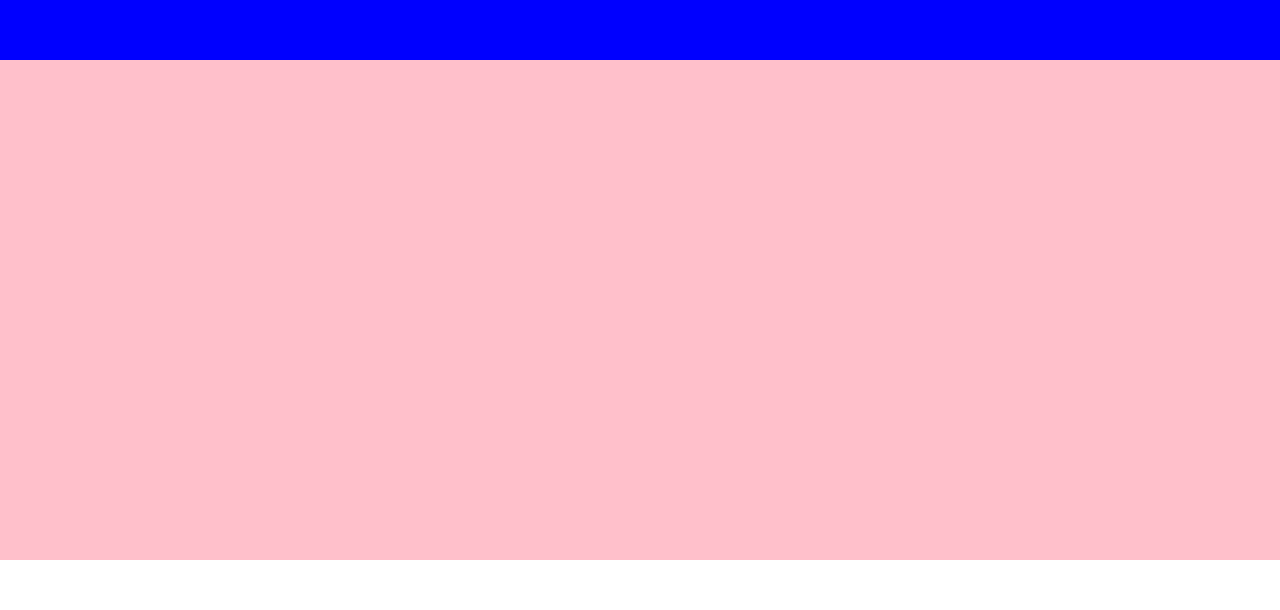
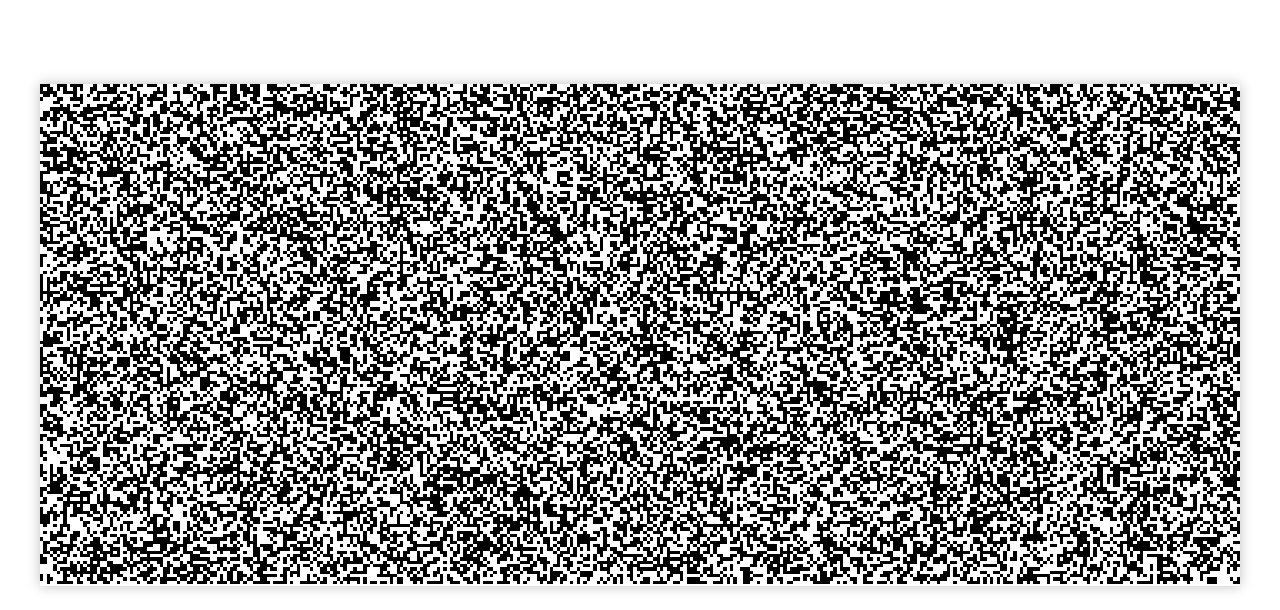
Before and after one commit to JakeKo/CellularAutomata, a plain HTML site: page index.html in a window 1280 px wide. Shown: the part 190-800 px from the top of the page. Drawn offline with Linux system fonts and the light colour scheme.

Commit message:
Developed initial rendering of rows

```diff
--- a/index.html
+++ b/index.html
@@ -11,5 +11,7 @@
                 <canvas></canvas>
             </div>
         </div>
+
+        <script src="./main.js"></script>
     </body>
 </html>
--- a/main.css
+++ b/main.css
@@ -1,3 +1,7 @@
+:root {
+    --settings-height: 250px;
+}
+
 html, body {
     height: 100vh;
     width: 100vw;
@@ -11,19 +15,20 @@ html, body {
 }
 
 form {
-    height: 250px;
-    background: blue;
+    height: var(--settings-height);
 }
 
 #canvas-container {
     width: 100%;
-    height: 500px;
-    background: pink;
+    height: calc(100% - var(--settings-height));
     box-sizing: border-box;
-    padding: 12px;
+    padding: 24px;
+    display: flex;
+    justify-content: center;
 }
 
 canvas {
-    width: 100%;
+    width: 1200px;
     height: 100%;
+    box-shadow: 0 0 12px 0 rgba(0, 0, 0, 0.25);
 }
--- /dev/null
+++ b/main.js
@@ -0,0 +1,39 @@
+const CELL_SIZE = 10; // Side length in pixels
+const CANVAS_RESOLUTION = 3;
+
+(function() {
+    const canvas = document.getElementsByTagName("canvas")[0];
+    const context = canvas.getContext("2d");
+
+    canvas.width = canvas.clientWidth * CANVAS_RESOLUTION;
+    canvas.height = canvas.clientHeight * CANVAS_RESOLUTION;
+
+    const rowLength = Math.floor(canvas.width / CELL_SIZE);
+    const rowCount = Math.floor(canvas.height / CELL_SIZE);
+
+    for (let i = 0; i < rowCount; i++) {
+        renderRow(context, i, getRandomRow(rowLength));
+    }
+})();
+
+// Reuturns an array of the specified length with a random assortment of 0 and 1
+function getRandomRow(length) {
+    const row = [];
+
+    for (let i = 0; i < length; i++) {
+        row.push(Math.round(Math.random()));
+    }
+
+    return row;
+}
+
+// Renders a row on the canvas at the given index
+function renderRow(context, rowIndex, row) {
+    row.forEach((cell, cellIndex) => {
+        const x = cellIndex * CELL_SIZE;
+        const y = rowIndex * CELL_SIZE;
+
+        context.fillStyle = cell === 0 ? "#000000" : "#FFFFFF";
+        context.fillRect(x, y, CELL_SIZE, CELL_SIZE);
+    });
+}
```
